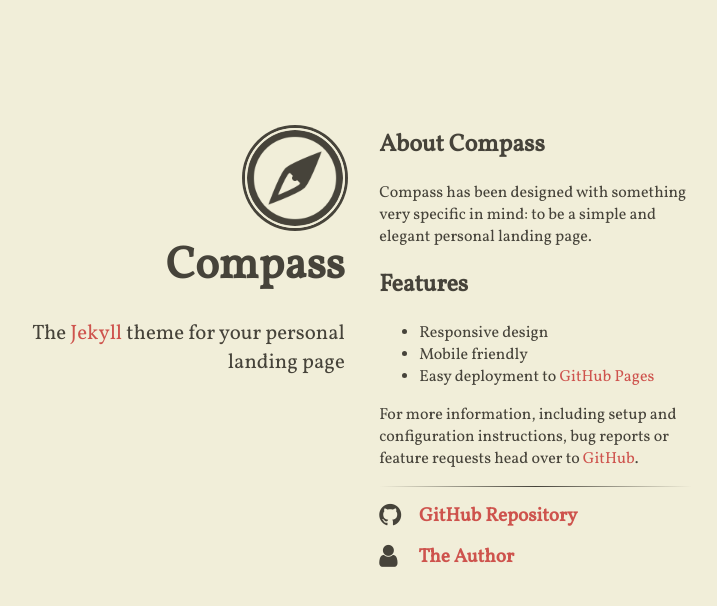
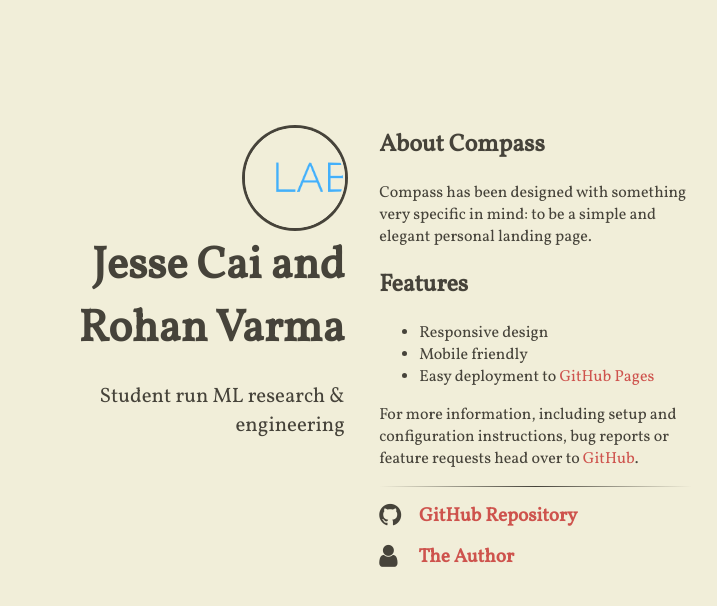
Before and after one commit to ucla-labx/ucla-labx.github.io, a Jekyll site: the page built from index.html, in a window 1280 px wide. Shown: the top 606 px of the page, without its empty margins (288-1005 px from the left). Built offline with Jekyll 4.4.1, drawn with Linux system fonts in a browser that asks for light colours; nearby versions of some CDN libraries.

Commit message:
testing out logo

```diff
--- a/_config.yml
+++ b/_config.yml
@@ -1,15 +1,15 @@
 # general configuration
-url: http://excentris.net
+url: https://ucla-labx.github.io
 baseurl: ''
 
 # compass configuration
 compass:
   # an avatar or logo (optional)
-  logo: "/images/compass.png"
+  logo: "/images/logo.png"
   # author will appear under the avatar (optional)
-  author: "Compass"
+  author: "Jesse Cai and Rohan Varma"
   # tagline will appear under the title (optional)
-  tagline: "The <a href='http://jekyllrb.com'>Jekyll</a> theme for your personal landing page"
+  tagline: "Student run ML research & engineering"
   # if include_content is true, the contents of the content.html include will be
   # added right above the generated item list, if present
   include_content: true
@@ -18,7 +18,6 @@
   # Tracking Code to that file.
   include_analytics: false
   # Twitter @username (as defined by the Twitter Card specs)
-  twitter: "compass"
 
 # exclude
 exclude: ["CNAME", "Gemfile", "Gemfile.lock", "LICENSE", "README.md"]
```
Also changed, not shown: images/compass.png (deleted), images/logo.png (added).
